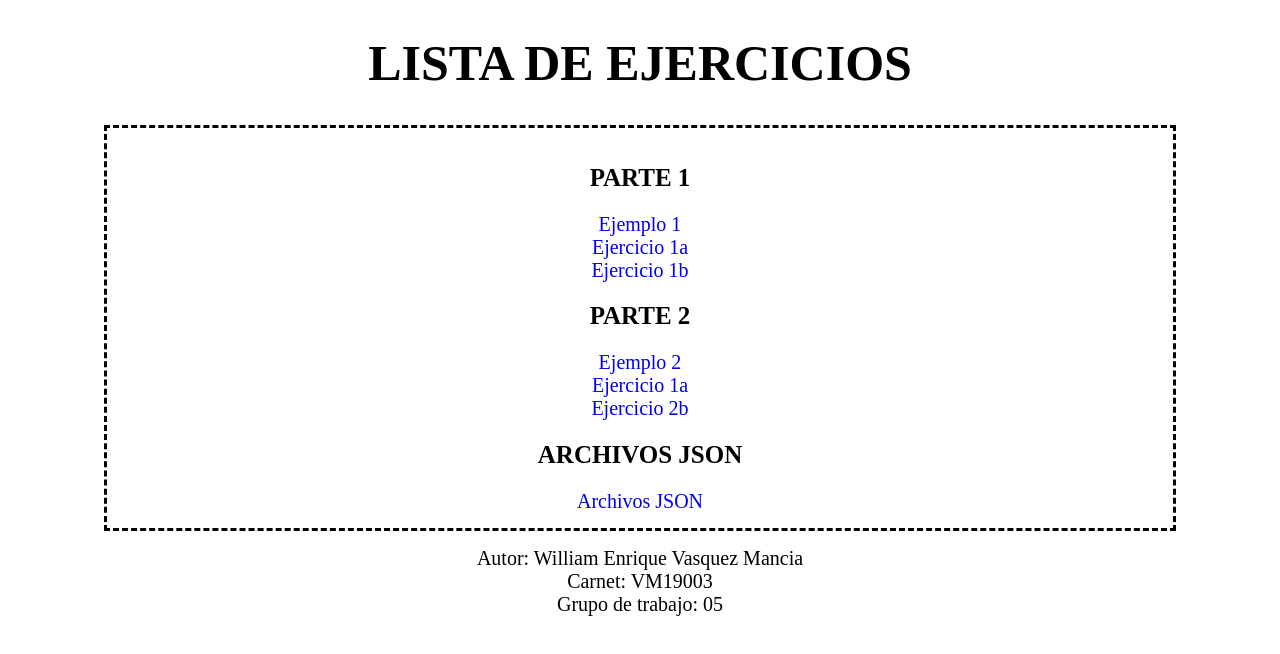
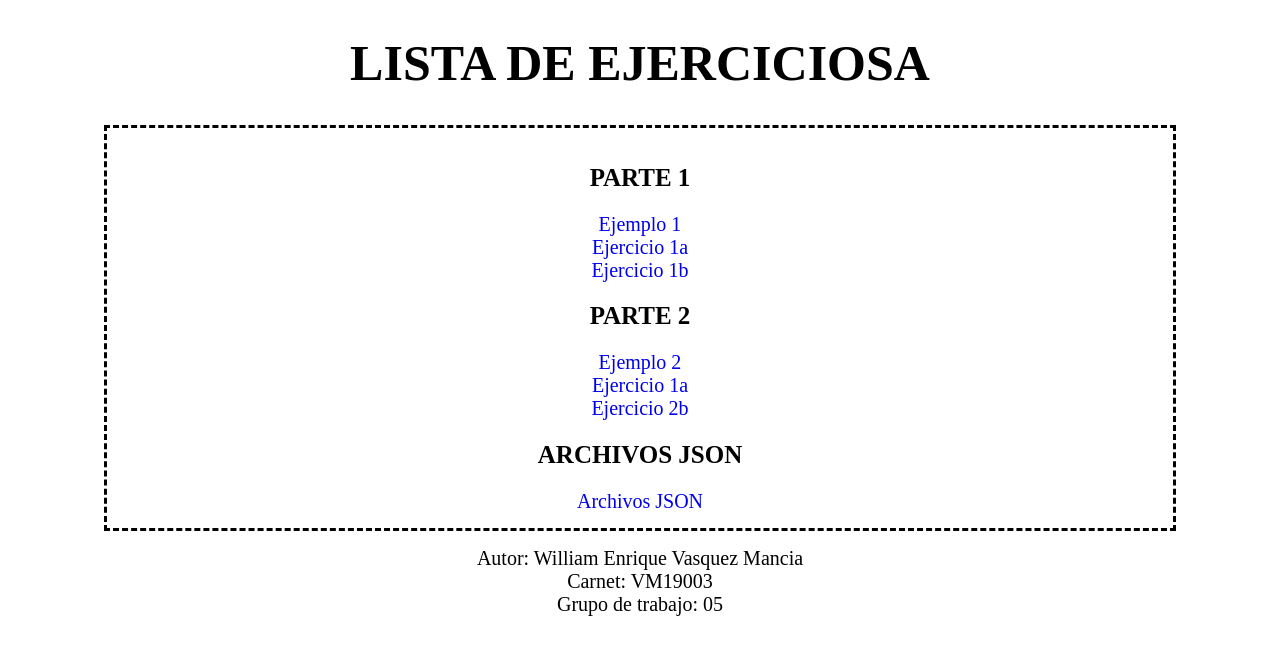
Before and after one commit to williamVM4/xml.VM19003.tpi, a plain HTML site: page index.html in a window 1280 px wide. Drawn offline with Linux system fonts and the light colour scheme.

Commit message:
Update index.html

```diff
--- a/index.html
+++ b/index.html
@@ -13,7 +13,7 @@
 <body>
 	<p>
 		<h1>
-			Lista de ejercicios
+			Lista de ejerciciosa
 		</h1>
 		<ul class ="indice">
 			<h2>Parte 1</h2>
```
